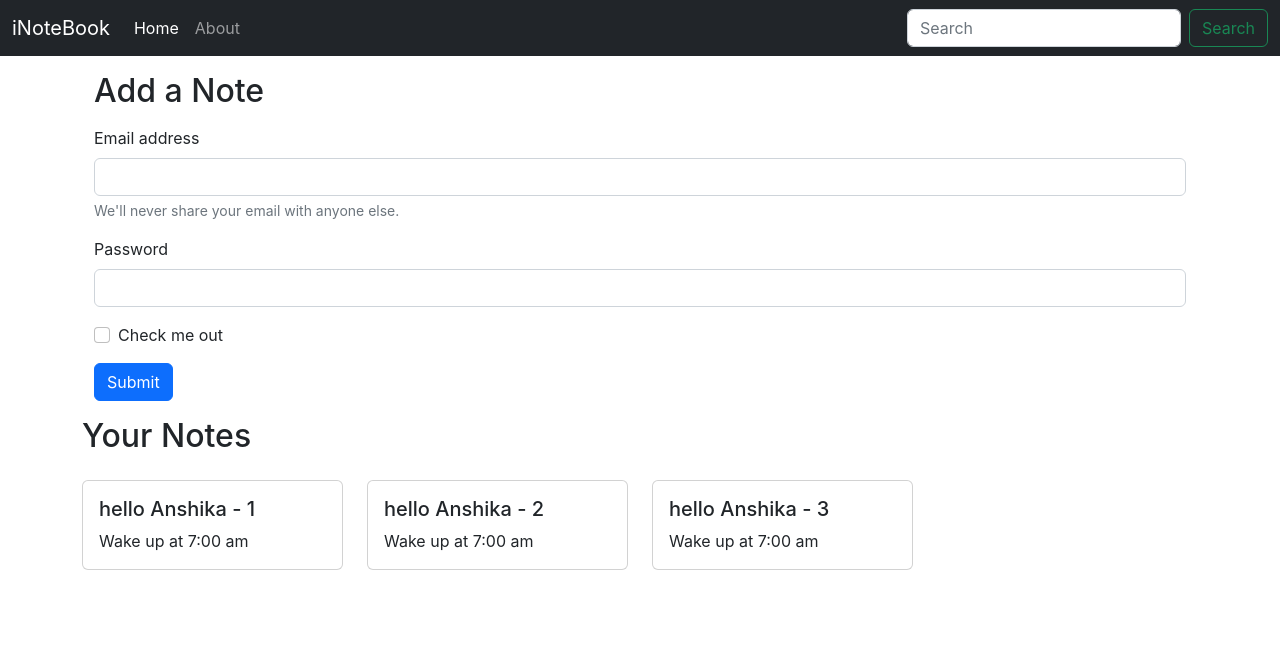
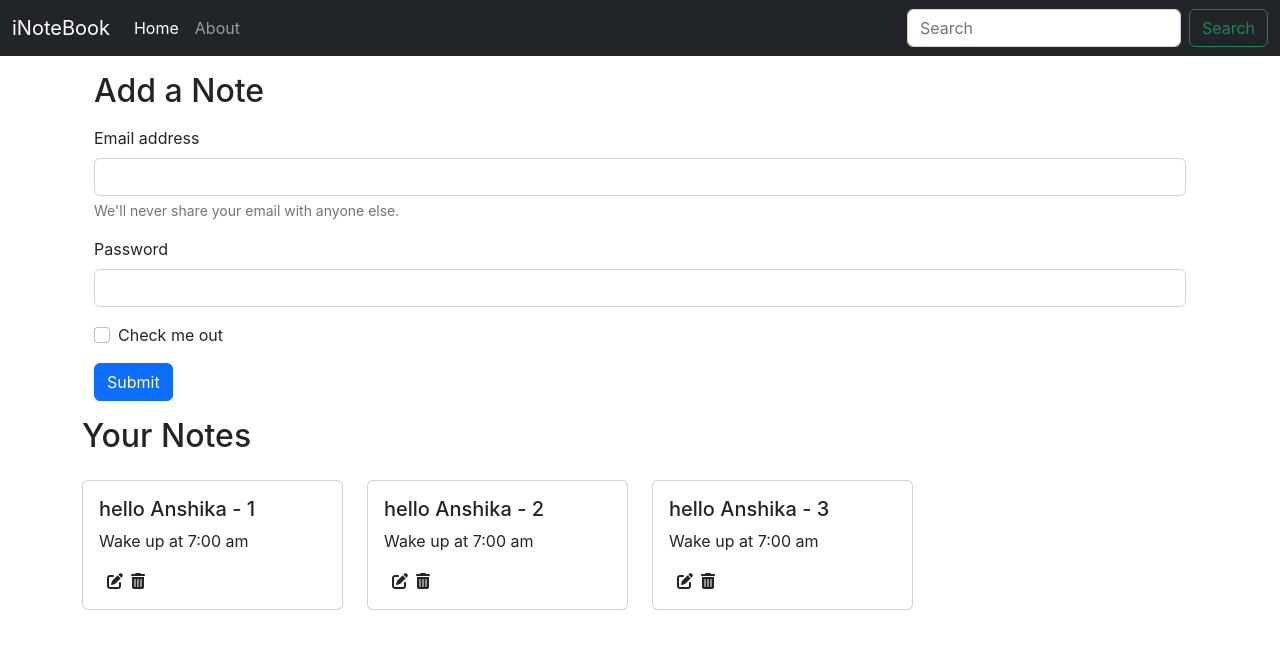
Before and after one commit to anshikaagrawal29/inotebooks, a React (Create React App) app: page / in a window 1280 px wide. Shown: the top 648 px of the page. Built offline with nearby package versions, Linux system fonts and the light colour scheme; the HTML template or start-up script is replaced by a standard one.

Commit message:
Added font awesome icon 62 video

```diff
--- a/public/index.html
+++ b/public/index.html
@@ -32,7 +32,7 @@
     <noscript>You need to enable JavaScript to run this app.</noscript>
     <div id="root"></div>
     <script src="https://cdn.jsdelivr.net/npm/bootstrap@5.2.0/dist/js/bootstrap.bundle.min.js" integrity="sha384-A3rJD856KowSb7dwlZdYEkO39Gagi7vIsF0jrRAoQmDKKtQBHUuLZ9AsSv4jD4Xa" crossorigin="anonymous"></script>
-
+    <script src="https://kit.fontawesome.com/1dbb39d9ca.js" crossorigin="anonymous"></script>
     <!--
       This HTML file is a template.
       If you open it directly in the browser, you will see an empty page.
--- a/src/Component/NoteItems.js
+++ b/src/Component/NoteItems.js
@@ -7,6 +7,8 @@
             <div className="card-body">
                 <h5 className="card-title">{props.note.title}</h5>
                 <p className="card-text">{props.note.description}</p>
+                <i class="fa-solid fa-pen-to-square mx-2"></i>
+                <i class="fa-solid fa-trash-can"></i>
             </div>
         </div>
     </div>
```
